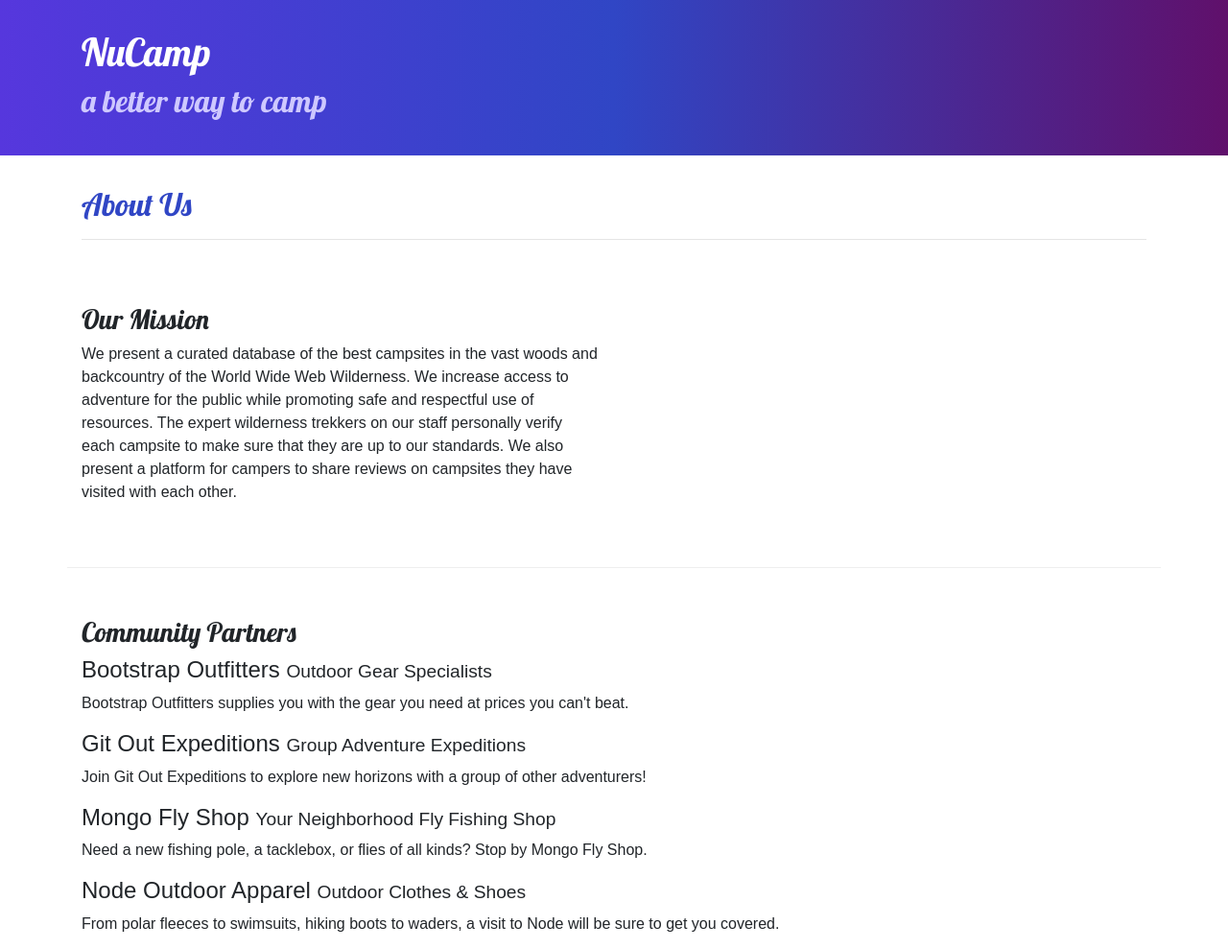
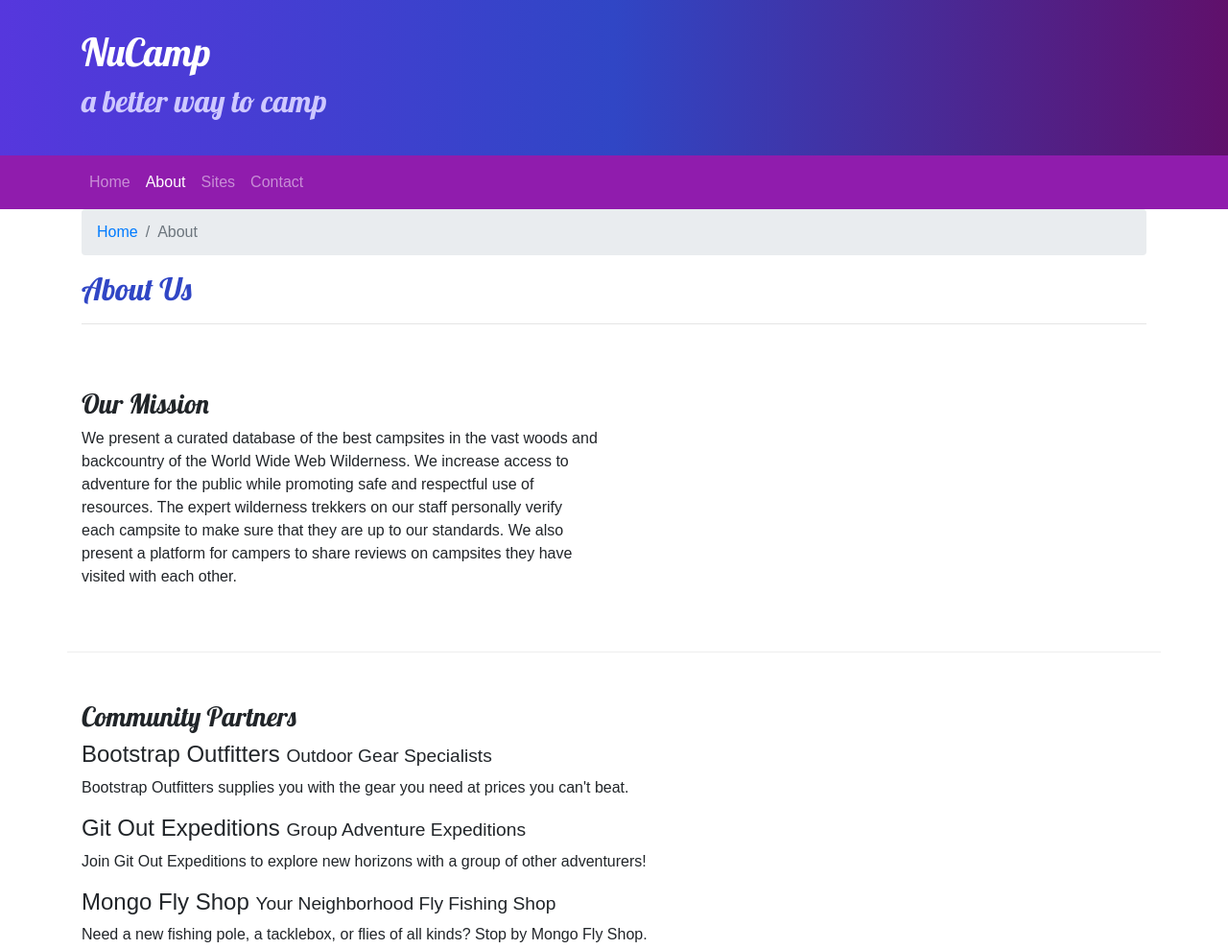
Before and after one commit to apontc/novocampsite, a website: page about.html in a window 1280 px wide. Shown: the top 989 px of the page at 96% size. Drawn offline with nearby package versions, Linux system fonts and the light colour scheme.

Commit message:
Navigation Breadcrumbs

```diff
--- a/about.html
+++ b/about.html
@@ -29,9 +29,30 @@
         </div>
     </header>
 
+    <nav class="navbar navbar-expand-sm navbar-dark sticky-top">
+        <div class="container">
+            <button class="navbar-toggler" type="button" data-toggle="collapse" data-target="#nuCampNavbar">
+                <span class="navbar-toggler-icon"></span>
+            </button>
+            <div class="collapse navbar-collapse" id="nuCampNavbar">
+                <ul class="navbar-nav">
+                    <li class="nav-item"><a class="nav-link" href="index.html">Home</a></li>
+                    <li class="nav-item active"><a class="nav-link" href="#">About</a></li>
+                    <li class="nav-item"><a class="nav-link" href="#">Sites</a></li>
+                    <li class="nav-item"><a class="nav-link" href="#">Contact</a></li>
+                </ul>
+        </div>
+            </div>
+    </nav>
+
     <div class="container">
         <div class="row">
-            <div class="col-sm-12">
+            <div class="col">
+                <ol class="breadcrumb">
+                    <li class="breadcrumb-item"><a href="index.html">Home</a>
+                    </li>
+                    <li class="breadcrumb-item active">About</li>
+                </ol>
                <h2>About Us </h2>
                <hr />
             </div>
--- a/css/styles.css
+++ b/css/styles.css
@@ -19,6 +19,7 @@ footer {
 }
 
 .jumbotron {
+    margin : 0;
     padding: 30px;
     background-image: linear-gradient(to right, #5637DD, #3046C5, #60106B);
     color: white;
@@ -29,3 +30,7 @@ footer {
     border-bottom: 1px ridge;
     min-height: 200px;
 }
+
+.navbar {
+    background-color: #901CAD;
+}
```
Also changed, not shown: index.html (+17 -0 lines).
